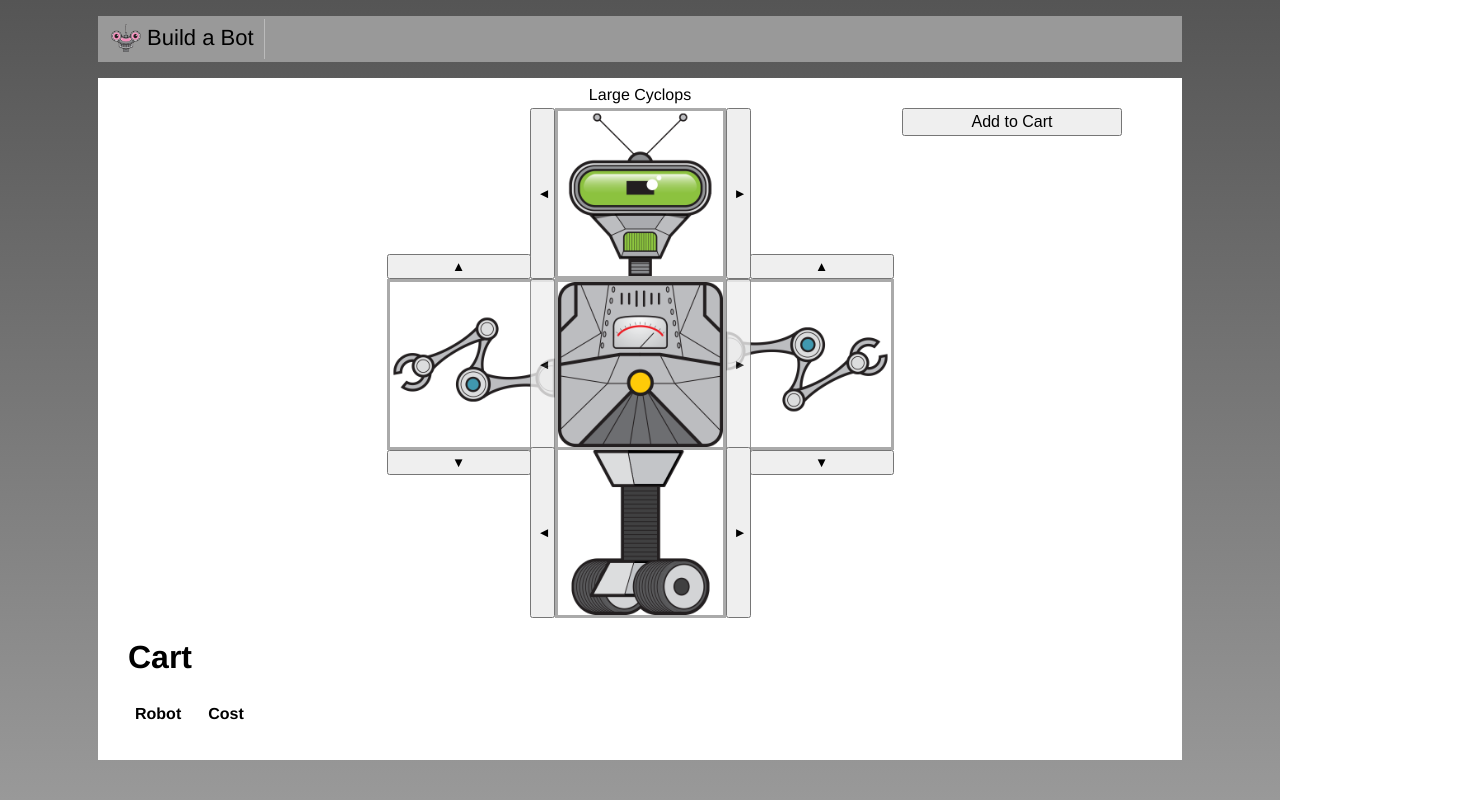
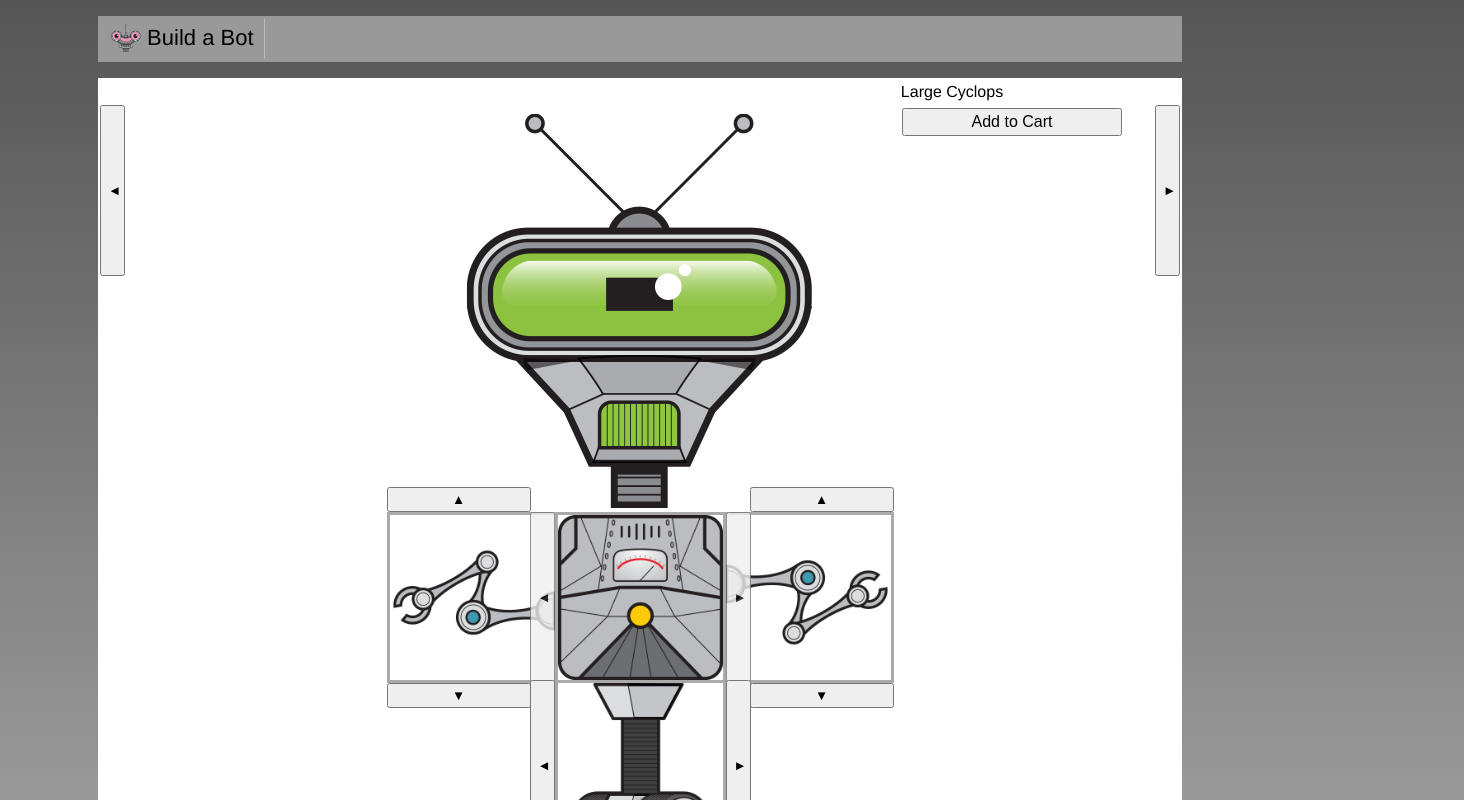
Before and after one commit to BrenoBaronte/vuei, a Vue app in the folder build-a-bot/: page / in a window 1280 px wide. Shown: the top 800 px of the page, 1464 px wide, since content can reach past the window. Built offline with nearby package versions, Linux system fonts and the light colour scheme.

Commit message:
conditionally aplying classes

```diff
--- a/build-a-bot/src/build/RobotBuilder.vue
+++ b/build-a-bot/src/build/RobotBuilder.vue
@@ -2,7 +2,7 @@
   <div class="content">
       <button class="add-to-cart" @click="addToCart()">Add to Cart</button>
     <div class="top-row">
-      <div class="top part" :style="headBorderStyle">
+      <div :class="[saleBorderClass, 'top', 'cart']">
         <div class="robot-name">
               {{ selectedRobot.head.title}}
               <span v-if="selectedRobot.head.onSale" class="sale">Sale!</span>
@@ -83,6 +83,9 @@ export default {
     };
   },
   computed: {
+    saleBorderClass() {
+      return this.selectedRobot.head.onSale ? 'sale-border' : '';
+    },
     headBorderStyle() {
       return {
         border: this.selectedRobot.head.onSale
@@ -289,4 +292,7 @@ td, th {
 .cost {
     text-align: right;
 }
+.sale-border {
+    border: 3px solid red;
+}
 </style>
```
